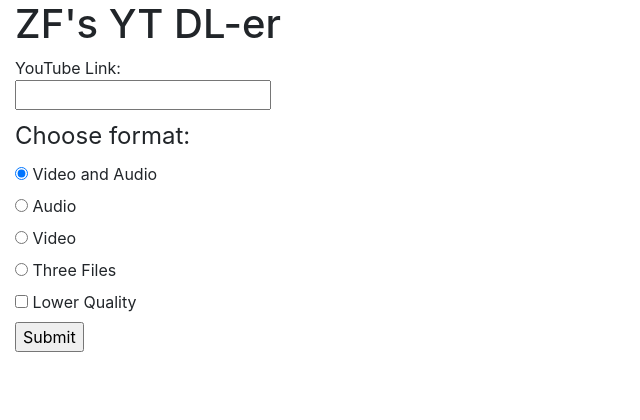
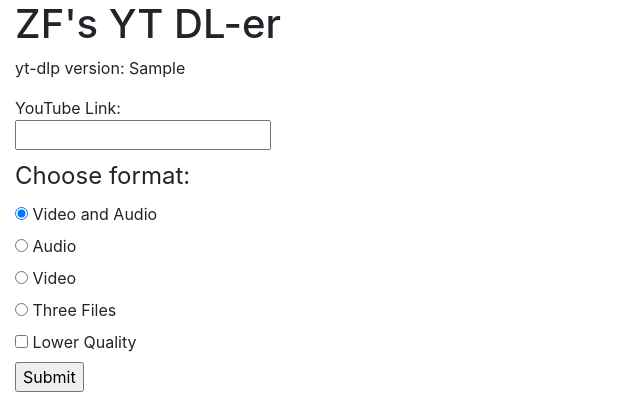
Before and after one commit to zfleeman/youtube-dl-flask, a Flask app: template templates/form.html in a window 1280 px wide. Shown: the top 420 px of the page, without its empty margins (0-640 px from the left). Run offline with Flask 3, Linux system fonts and the light colour scheme; the template is opened without the code that fills it: most values are stand-ins (such as "Sample title", 1, 10 or a date in 2020); some libraries are stand-ins or nearby versions.

Commit message:
feat: display yt-dlp version and check for updates in the form template; add requests dependency

```diff
--- a/app.py
+++ b/app.py
@@ -1,7 +1,9 @@
 from datetime import datetime
+from importlib.metadata import version
 import os
 from urllib.parse import quote
 
+import requests
 from flask import Flask, request, send_file, redirect, render_template
 import yt_dlp
 
@@ -13,7 +15,16 @@ audio_filter = os.getenv("AUDIO_FILTER", "ba[ext=m4a][acodec^=mp4a]")
 
 @app.route("/")
 def index():
-    return render_template("form.html")
+    env_version = version("yt-dlp")
+
+    response = requests.get("https://pypi.org/pypi/yt-dlp/json")
+    if response.ok:
+        data = response.json()
+        pypi_version = data["info"]["version"]
+    else:
+        pypi_version = "UNABLE TO RETRIEVE VERSION FROM PYPI"
+
+    return render_template("form.html", env_version=env_version, pypi_version=pypi_version)
 
 
 @app.route("/process", methods=["POST"])
--- a/requirements.txt
+++ b/requirements.txt
@@ -1,2 +1,3 @@
 flask==3.1.0
+requests==2.32.3
 yt_dlp==2024.12.23
--- a/templates/form.html
+++ b/templates/form.html
@@ -13,6 +13,7 @@
     <body>
         <div class="container-fluid">
             <h1>ZF's YT DL-er</h1>
+            <p>yt-dlp version: {{ yt_dlp_version }}</p>
             <form action="/process" method="post">
                 <label for="url">
                     YouTube Link:<br />
```
